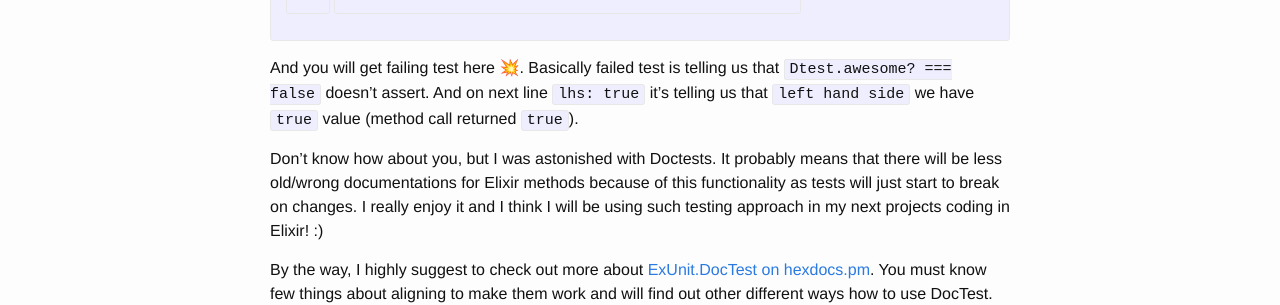
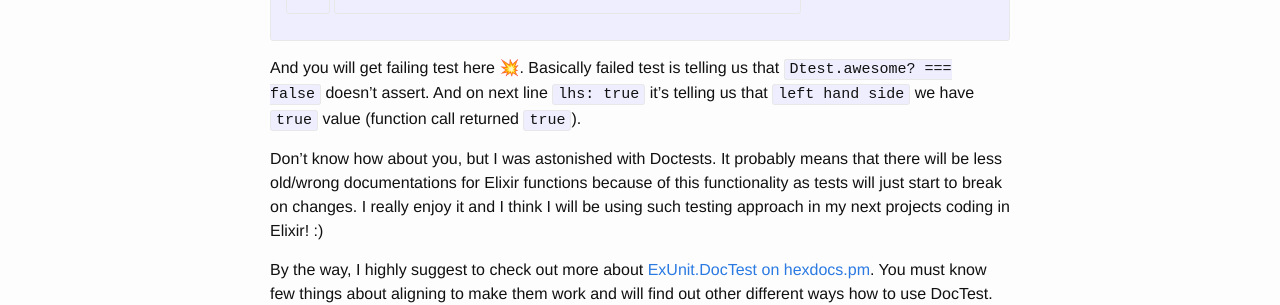
Before and after one commit to janis-vitols/janis-vitols.github.io, a Jekyll site: the page built from _posts/2016-12-21-elixir-doctests.markdown, in a window 1280 px wide and 900 px high, scrolled down 2633 px. Shown: the part 396-701 px from the top of the window. Built offline with Jekyll 4.4.1, drawn with Linux system fonts in a browser that asks for light colours; emoji names are drawn with the system emoji font; comment, search, counter and statistics services are not loaded; some of the changed text lies outside the part shown.

Commit message:
Rename `methods` to `functions`
Elixir is functional language :)

```diff
--- a/_posts/2016-12-21-elixir-doctests.markdown
+++ b/_posts/2016-12-21-elixir-doctests.markdown
@@ -55,7 +55,7 @@
 {% endhighlight %}
 
 Now check what's on **LN#3** `doctest Dtest`. This is the magic line which I was telling you earlier - it runs test cases from documentation if there
-are any. To prove this, let's open `lib/dtest.ex` and implement small method with documentation which contains examples.
+are any. To prove this, let's open `lib/dtest.ex` and implement small function with documentation which contains examples.
 
 {% highlight elixir linenos %}
 defmodule Dtest do
@@ -86,7 +86,7 @@
 {% endhighlight %}
 
 You can see that now we have `2` successful tests, but we didn't added test in the `test/dtest_test.exs` right? How awesome is that?
-To prove that Doctests are run as tests, try changing `true` to `false` inside `Examples` section of `awesome/0` method documentation.
+To prove that Doctests are run as tests, try changing `true` to `false` inside `Examples` section of `awesome/0` function documentation.
 Your code should look like this now:
 
 {% highlight elixir linenos %}
@@ -128,10 +128,10 @@
 {% endhighlight %}
 
 And you will get failing test here :boom:. Basically failed test is telling us that `Dtest.awesome? === false` doesn't assert.
-And on next line `lhs:  true` it's telling us that `left hand side` we have `true` value (method call returned `true`).
+And on next line `lhs:  true` it's telling us that `left hand side` we have `true` value (function call returned `true`).
 
 Don't know how about you, but I was astonished with Doctests. It probably means that there will be less old/wrong documentations
-for Elixir methods because of this functionality as tests will just start to break on changes. I really enjoy it and I think I will
+for Elixir functions because of this functionality as tests will just start to break on changes. I really enjoy it and I think I will
 be using such testing approach in my next projects coding in Elixir! :)
 
 By the way, I highly suggest to check out more about [ExUnit.DocTest on hexdocs.pm][hexdocs-doctest]{:target="blank"}. You must know few
```
